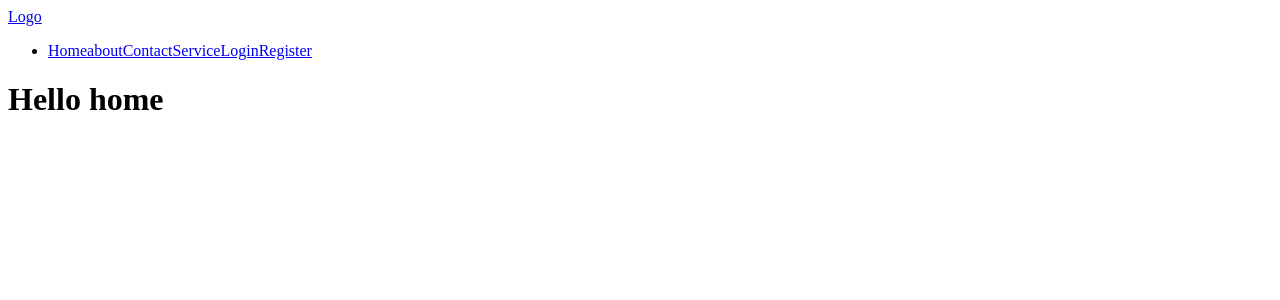
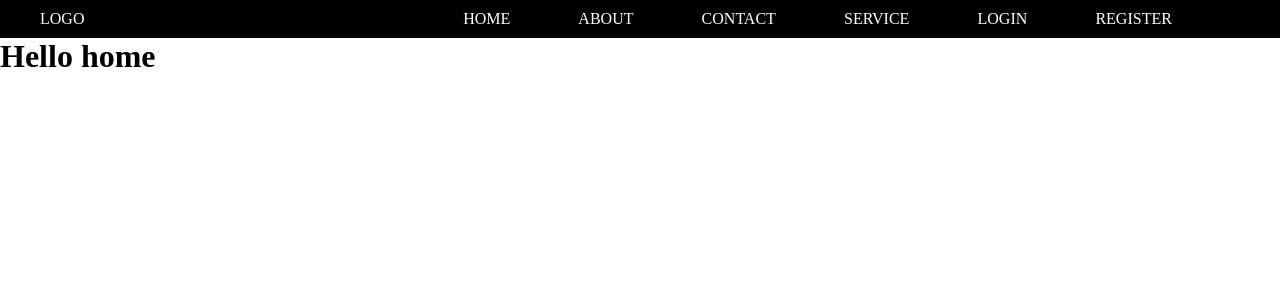
Before and after one commit to sachingour007/mern_project, a React (Vite) app in the folder client/: page / in a window 1280 px wide. Shown: the top 300 px of the page. Built offline with nearby package versions, Linux system fonts and the light colour scheme.

Commit message:
scss added

```diff
--- a/client/src/component/Navbar.jsx
+++ b/client/src/component/Navbar.jsx
@@ -1,22 +1,33 @@
 import React from "react";
+import "../scss/main.scss";
 import { NavLink } from "react-router-dom";
 
 const Navbar = () => {
   return (
     <>
       <header>
-        <div>
-          <div>
+        <div className="headerWrapper">
+          <div className="logo">
             <NavLink to="/">Logo</NavLink>
           </div>
-          <nav>
+          <nav className="menu">
             <ul>
               <li>
                 <NavLink to="/">Home</NavLink>
+              </li>
+              <li>
                 <NavLink to="/about">about</NavLink>
+              </li>
+              <li>
                 <NavLink to="/contact">Contact</NavLink>
+              </li>
+              <li>
                 <NavLink to="/service">Service</NavLink>
+              </li>
+              <li>
                 <NavLink to="/login">Login</NavLink>
+              </li>
+              <li>
                 <NavLink to="/register">Register</NavLink>
               </li>
             </ul>
--- a/client/src/scss/main.scss
+++ b/client/src/scss/main.scss
@@ -0,0 +1 @@
+@import "./module/_header.scss"; //Header CSS
--- /dev/null
+++ b/client/src/scss/module/_header.scss
@@ -0,0 +1,40 @@
+* {
+  margin: 0;
+  padding: 0;
+  box-sizing: border-box;
+}
+
+header {
+  background: #000;
+  padding: 10px 0;
+  .headerWrapper {
+    padding: 0 40px;
+    display: flex;
+    justify-content: space-between;
+    align-items: center;
+    .logo {
+      width: 30%;
+      a {
+        text-decoration: none;
+        color: #fff;
+        text-transform: uppercase;
+      }
+    }
+    .menu {
+      width: 70%;
+      ul {
+        display: flex;
+        align-items: center;
+        justify-content: space-evenly;
+        li {
+          margin-right: 5px;
+          a {
+            text-decoration: none;
+            color: #fff;
+            text-transform: uppercase;
+          }
+        }
+      }
+    }
+  }
+}
--- /dev/null
+++ b/package.json
@@ -0,0 +1,5 @@
+{
+  "devDependencies": {
+    "sass": "^1.70.0"
+  }
+}
```
Also changed, not shown: client/src/scss/module/_footer.scss (added), 1 other file (tests, documents, lock files or other folders).
